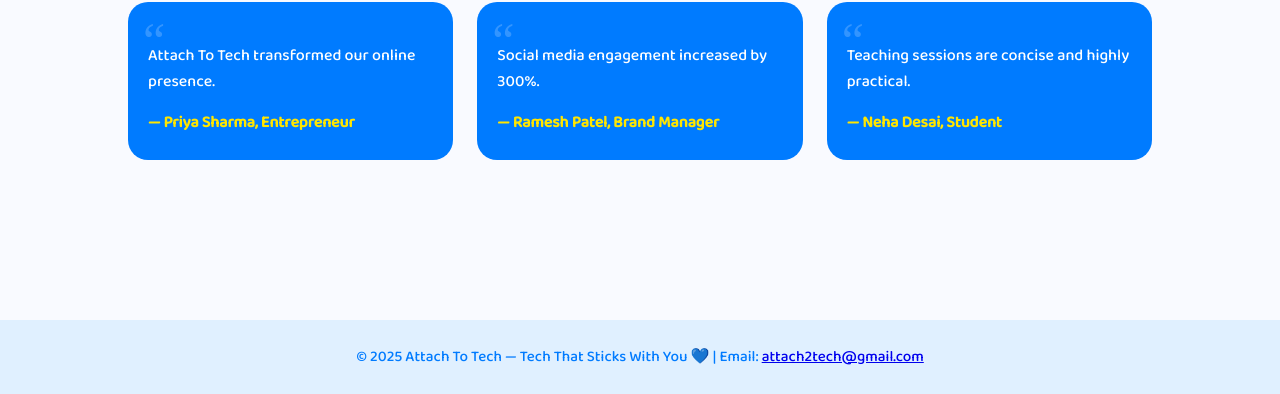
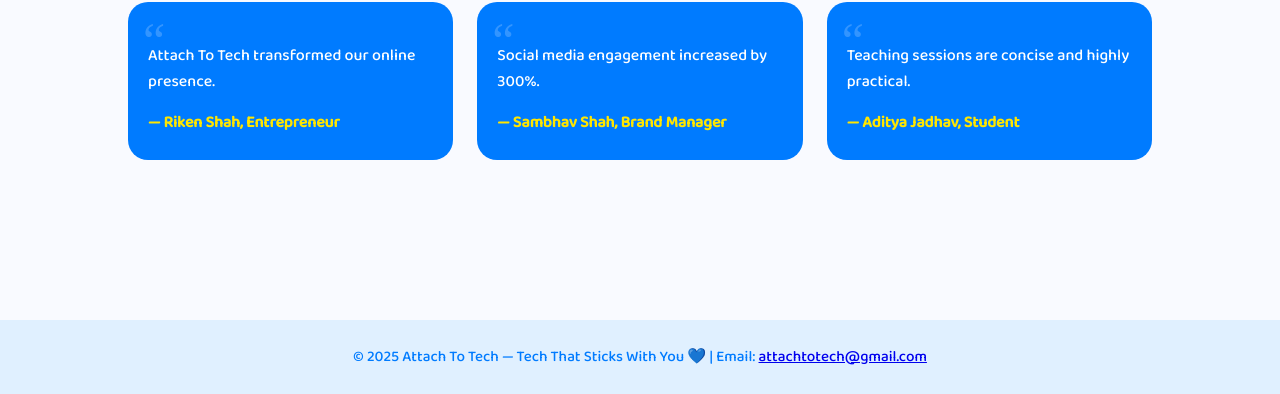
Before and after one commit to JayShah373737/attachtotech, a Flask app: page /projects in a window 1280 px wide. Shown: the part 1766-2160 px from the top of the page. Run offline with Flask 3, Linux system fonts and the light colour scheme; parts of the project's set-up code (start-up, migrations or seed data) failed here and were passed over.

Commit message:
FinalPrototype1

```diff
--- a/app.py
+++ b/app.py
@@ -212,9 +212,9 @@
 ]
 
 testimonials = [
-    {"quote": "Attach To Tech transformed our online presence.", "author": "Priya Sharma, Entrepreneur"},
-    {"quote": "Social media engagement increased by 300%.", "author": "Ramesh Patel, Brand Manager"},
-    {"quote": "Teaching sessions are concise and highly practical.", "author": "Neha Desai, Student"}
+    {"quote": "Attach To Tech transformed our online presence.", "author": "Riken Shah, Entrepreneur"},
+    {"quote": "Social media engagement increased by 300%.", "author": "Sambhav Shah, Brand Manager"},
+    {"quote": "Teaching sessions are concise and highly practical.", "author": "Aditya Jadhav, Student"}
 ]
 
 @app.route('/projects')
--- a/templates/projects.html
+++ b/templates/projects.html
@@ -294,7 +294,7 @@
 </section>
 
 <footer>
-  © 2025 Attach To Tech — Tech That Sticks With You 💙 | Email: <a href="mailto:attach2tech@gmail.com">attach2tech@gmail.com</a>
+  © 2025 Attach To Tech — Tech That Sticks With You 💙 | Email: <a href="mailto:attachtotech@gmail.com">attachtotech@gmail.com</a>
 </footer>
 
 </body>
```
